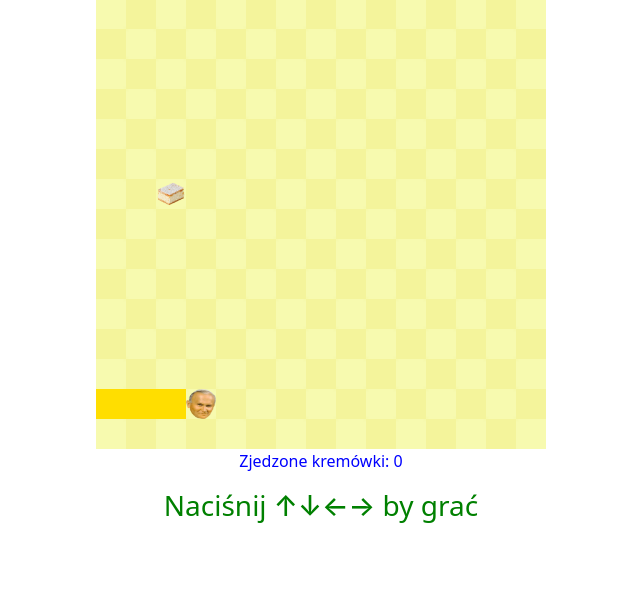
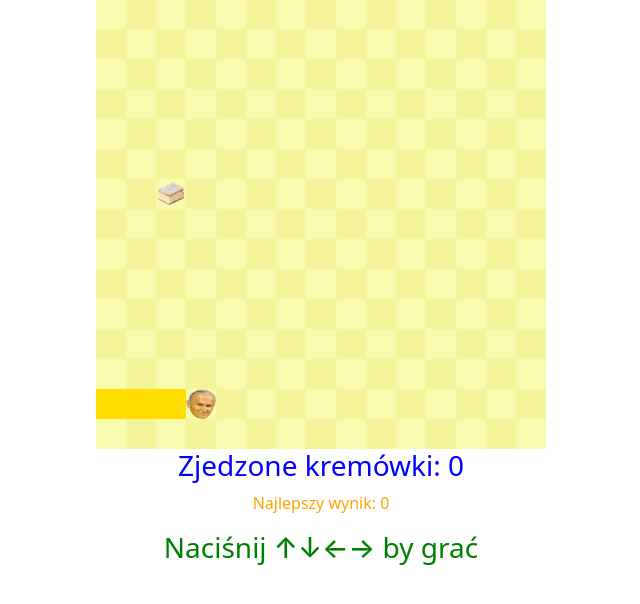
Before and after one commit to mrospond/memeGen, a Flask app: page /snake in a window 1280 px wide. Shown: the part 57-661 px from the top of the page, without its empty margins (319-959 px from the left). Run offline with Flask 2, Linux system fonts and the light colour scheme.

Commit message:
Add highscore count

```diff
--- a/static/css/snake.css
+++ b/static/css/snake.css
@@ -19,6 +19,11 @@
   color: blue;
 }
 
+#pie-highScore {
+  text-align: center;
+  color: orange;
+}
+
 .replay-container {
   display: flex;
   align-items: center;
--- a/static/snake.js
+++ b/static/snake.js
@@ -17,9 +17,11 @@ const defeatText = $('#defeatText')[0]
 const game = $('#game')[0]
 const hintText = $('#hintText')[0]
 const pieCounterElement = $('.pie-count')[0]
+const pieHighScoreElement = $('#pie-highScore')[0]
 
 let started = false
 let pieCounter = 0
+let pieHighScore = 0
 
 game.width = xCells * cellSize
 game.height = yCells * cellSize
@@ -57,9 +59,6 @@ const gameArea = {
 
         gameArea.pieLocation = cell
         console.log('Spawned pie at: ' + cell.cellX + ' ' + cell.cellY)
-        for (let i = 0; i < snake.tail.length; i++) {
-            console.log(i + ': ' + snake.tail[i].cellX + ' ' + snake.tail[i].cellY)
-        }
     }
 }
 
@@ -149,6 +148,8 @@ const snake = {
             this.tail.push(tailEnd)
             tailLost = false
             pieCounter++
+            pieHighScore = Math.max(pieCounter, pieHighScore)
+            pieHighScoreElement.innerText = 'Najlepszy wynik: ' + pieHighScore
             pieCounterElement.innerText = 'Zjedzone kremówki: ' + '2137 - ' + (2137 - pieCounter) + ' = ' + pieCounter
             gameArea.spawnPie()
         }
--- a/templates/snake.html
+++ b/templates/snake.html
@@ -17,16 +17,13 @@
 
 {% block content %}
     <div id="game">
-        <div style="display: none">
-            <img id="pie"
-                 src="../static/img/pie.png">
-        </div>
+        <h3 class="pie-count">Zjedzone kremówki: 0</h3>
+        <p id="pie-highScore">Najlepszy wynik: 0</p>
+        <h3 id="defeatText" style="display: none">Porażka!</h3>
+        <h3 id="hintText" style="display: block">Naciśnij ↑↓←→ by grać</h3>
         <div class="replay-container">
             <button id="replay" style="display: none">Zagraj jeszcze raz</button>
         </div>
-        <p class="pie-count">Zjedzone kremówki: 0</p>
-        <h3 id="defeatText" style="display: none">Porażka!</h3>
-        <h3 id="hintText" style="display: block">Naciśnij ↑↓←→ by grać</h3>
     </div>
     <script src="../static/snake.js">
 {% endblock %}
```
